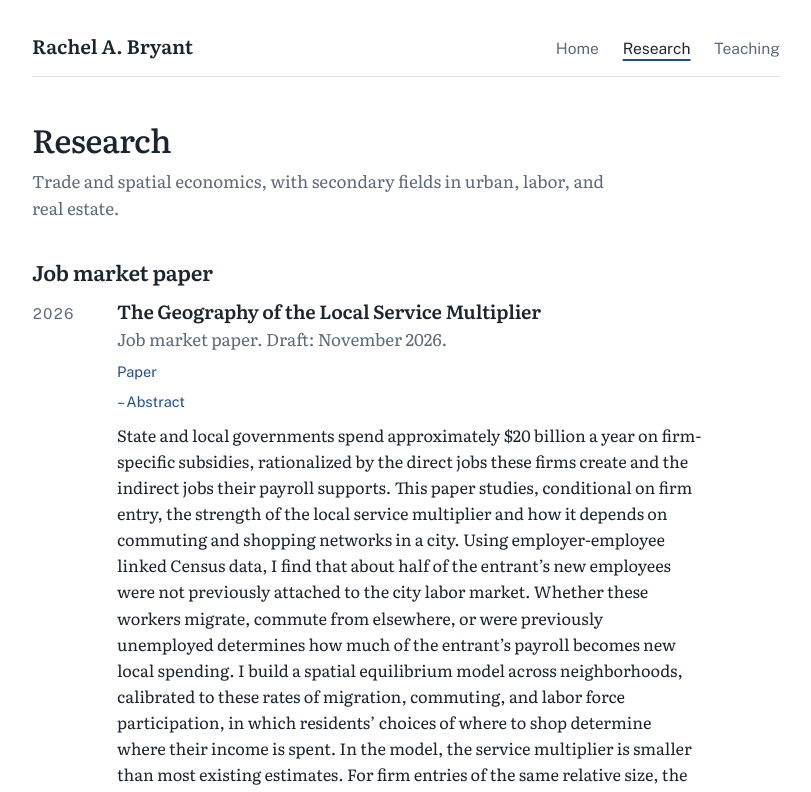
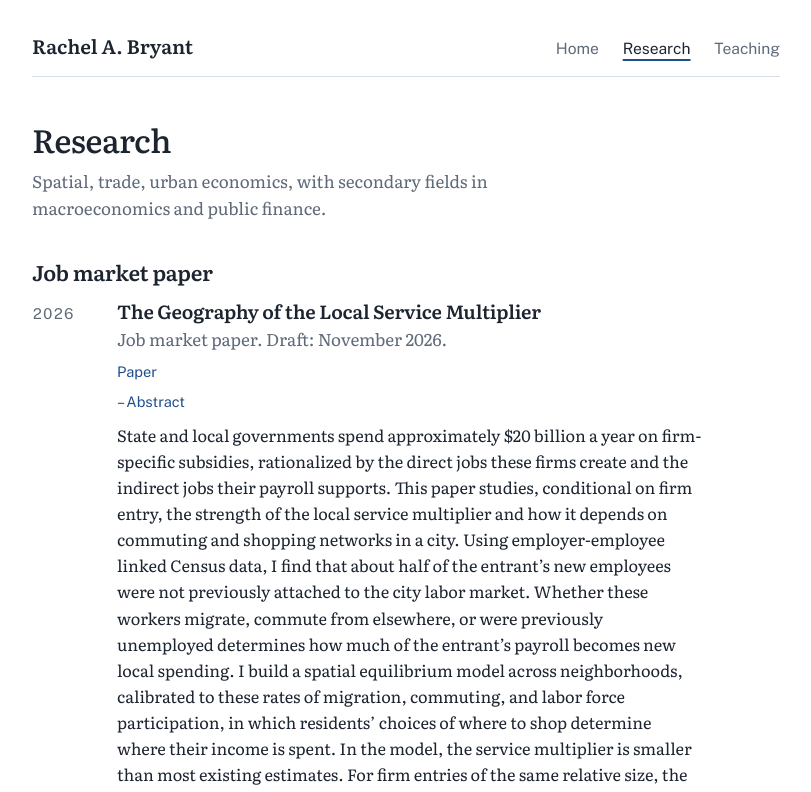
Before and after one commit to rachelabryant/rachelabryant.github.io, a plain HTML site: page research.html in a window 1280 px wide. Shown: the top 792 px of the page, without its empty margins (234-1045 px from the left). Drawn offline with nearby package versions, Linux system fonts and the light colour scheme.

Commit message:
Update research description in research.html

```diff
--- a/research.html
+++ b/research.html
@@ -45,7 +45,7 @@
 
 <main>
   <h1 class="page-title">Research</h1>
-  <p class="lede">Trade and spatial economics, with secondary fields in urban, labor, and real estate.</p>
+  <p class="lede">Spatial, trade, urban economics, with secondary fields in macroeconomics and public finance.</p>
 
   <section id="jmp">
     <h2>Job market paper</h2>
```
